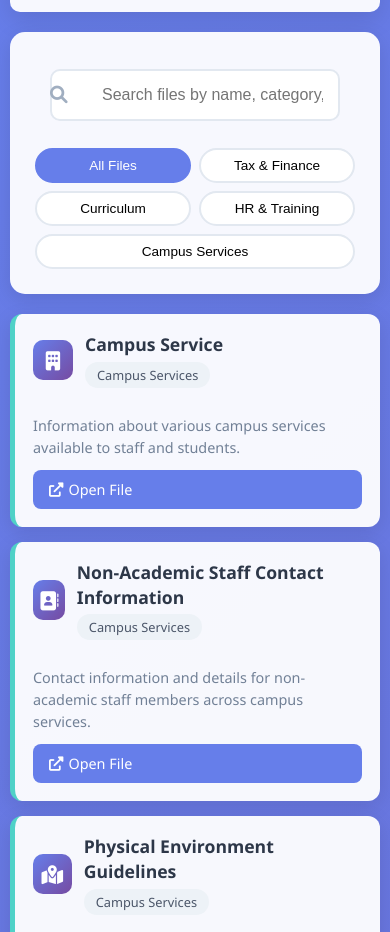
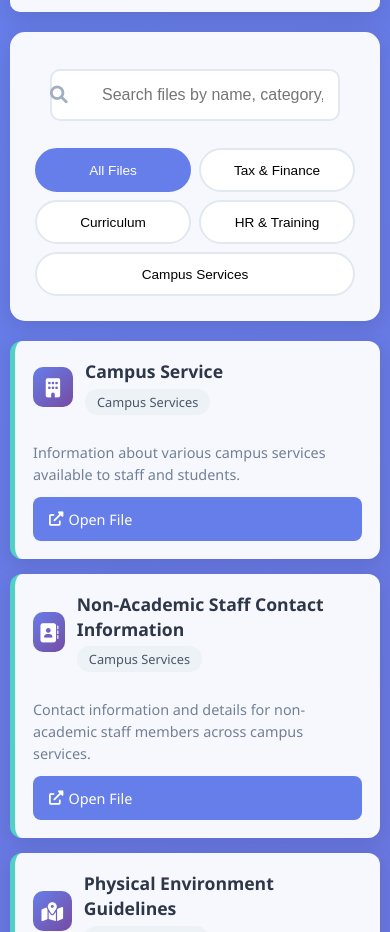
Before and after one commit to LTL123/Orientation-resource, a plain HTML site: page index.html in a window 390 px wide. Shown: the part 168-1100 px from the top of the page. Drawn offline with Linux system fonts and the light colour scheme.

Commit message:
Add files via upload

```diff
--- a/index.html
+++ b/index.html
@@ -2,7 +2,7 @@
 <html lang="en">
 <head>
     <meta charset="UTF-8">
-    <meta name="viewport" content="width=device-width, initial-scale=1.0, maximum-scale=1.0, user-scalable=no">
+    <meta name="viewport" content="width=device-width, initial-scale=1.0">
     <meta name="format-detection" content="telephone=no">
     <meta name="apple-mobile-web-app-capable" content="yes">
     <meta name="apple-mobile-web-app-status-bar-style" content="black">
--- a/styles.css
+++ b/styles.css
@@ -9,19 +9,18 @@ html {
     margin: 0;
     padding: 0;
     box-sizing: border-box;
-    /* 禁用文本选择 */
-    -webkit-user-select: none;
-    -moz-user-select: none;
-    -ms-user-select: none;
-    user-select: none;
+    /* Allow text selection for better accessibility */
+    -webkit-user-select: text;
+    -moz-user-select: text;
+    -ms-user-select: text;
+    user-select: text;
     /* 禁用拖拽 */
     -webkit-user-drag: none;
     -khtml-user-drag: none;
     -moz-user-drag: none;
     -o-user-drag: none;
-    /* WeChat H5 touch optimizations */
-    -webkit-touch-callout: none;
-    -webkit-tap-highlight-color: rgba(0,0,0,0);
+    /* Improved touch optimizations */
+    -webkit-tap-highlight-color: rgba(102, 126, 234, 0.2);
 }
 
 body {
@@ -131,8 +130,8 @@ body {
 
 .files-grid {
     display: grid;
-    grid-template-columns: repeat(auto-fill, minmax(350px, 1fr));
-    gap: 25px;
+    grid-template-columns: repeat(auto-fill, minmax(300px, 1fr));
+    gap: 20px;
     margin-bottom: 40px;
 }
 
@@ -414,30 +413,47 @@ body {
 /* Responsive Design */
 @media (max-width: 768px) {
     .container {
-        padding: 15px;
+        padding: 10px;
     }
 
     .header h1 {
-        font-size: 2rem;
+        font-size: 1.6rem;
         flex-direction: column;
-        gap: 10px;
+        gap: 8px;
     }
 
     .files-grid {
         grid-template-columns: 1fr;
+        gap: 15px;
     }
 
     .filter-buttons {
         justify-content: center;
+        gap: 8px;
+    }
+
+    .filter-btn {
+        padding: 12px 16px;
+        font-size: 0.9rem;
+        min-height: 44px; /* Minimum touch target size */
     }
 
     .file-actions {
         flex-direction: column;
+        gap: 8px;
+    }
+
+    .btn {
+        min-height: 44px; /* Minimum touch target size */
+        padding: 12px 16px;
+        font-size: 1rem;
     }
 
     .modal-content {
-        margin: 10% auto;
+        margin: 5% auto;
         width: 95%;
+        max-height: 90vh;
+        overflow-y: auto;
     }
 }
 
@@ -470,6 +486,7 @@ body {
         align-items: center;
         justify-content: center;
         gap: 10px;
+        min-height: 44px; /* Minimum touch target size */
     }
 
 .tab-btn:hover {
@@ -608,6 +625,8 @@ body {
 
     .search-bar input {
         font-size: 16px; /* Prevent zoom on iOS */
+        min-height: 44px; /* Minimum touch target size */
+        padding: 15px 15px 15px 50px;
     }
 
     .filter-buttons {
```
Lines whose indentation alone changed are shown as unchanged.
